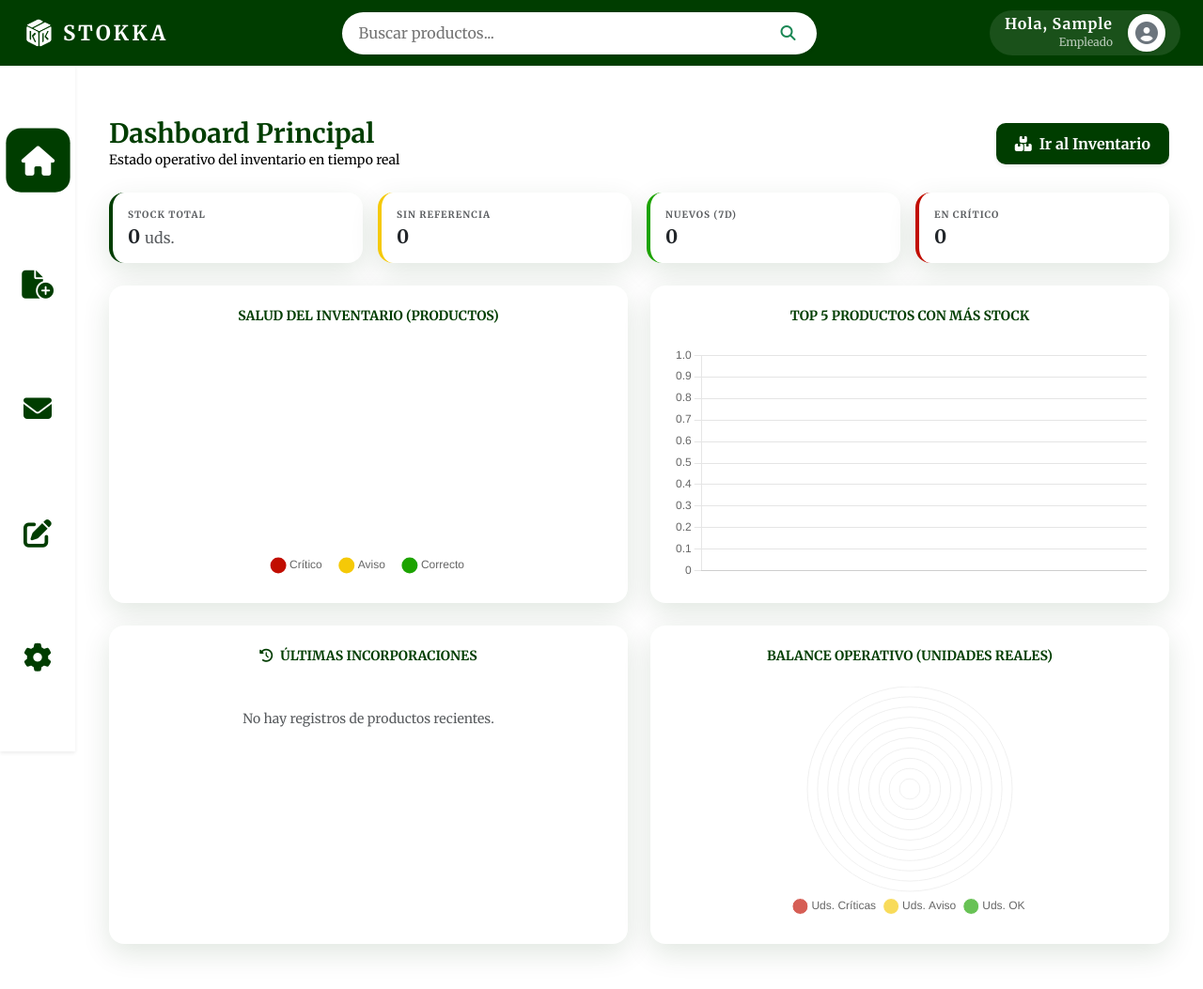
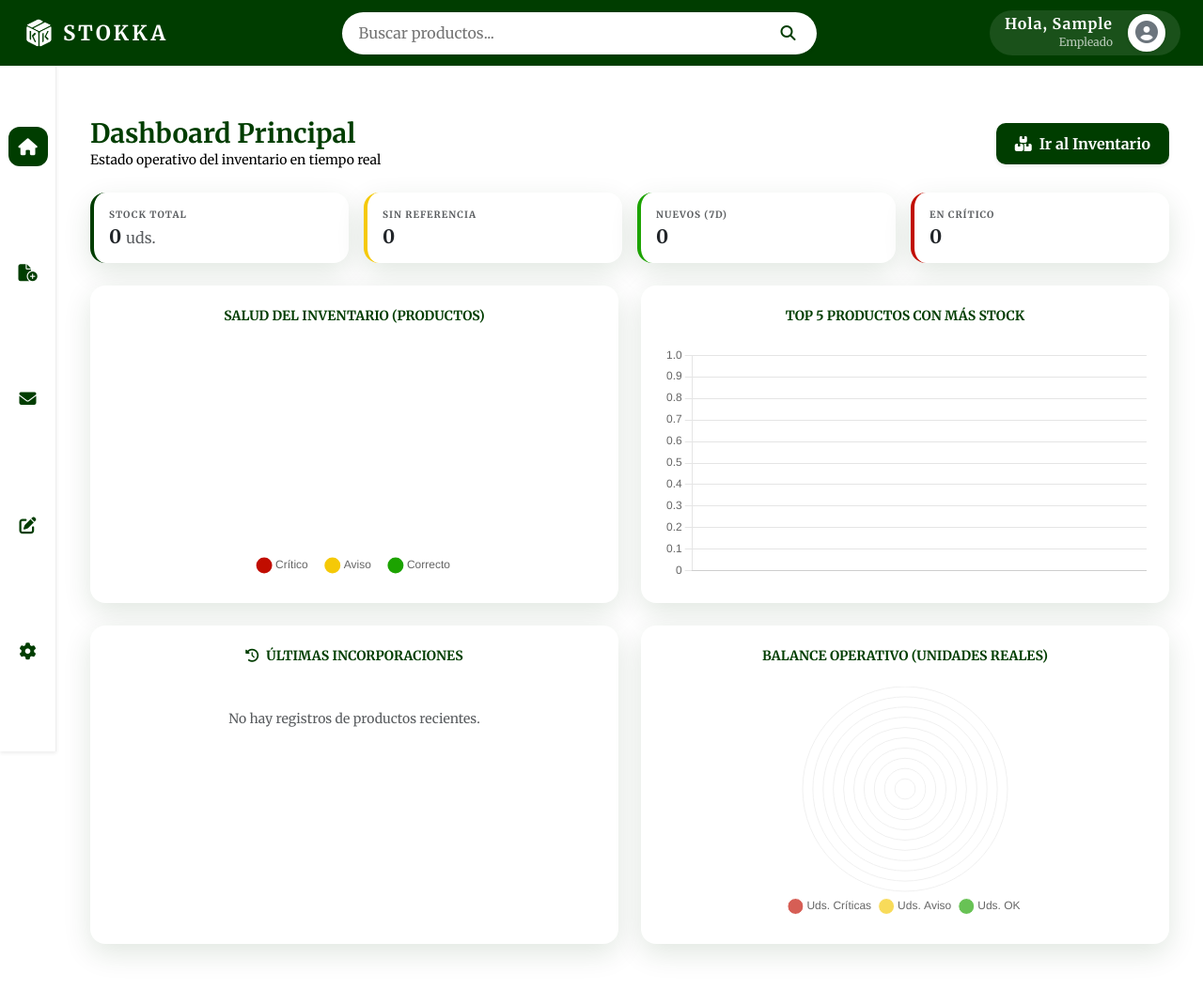
Before and after one commit to RaulGuiraoD/STOKKA, a Django app: page / in a window 1280 px wide. Shown: the whole page at 94% size. Run offline with Django 5.2, Linux system fonts and the light colour scheme; the visitor is signed in with stand-in values (Sample User, id 1); data that the repository does not hold is empty.

Commit message:
Rediseño del sidebar de base.html: modificación general, ahora es un poco mas estrecho, iconos un poco mas pequeños, al hacer hover se expande el sidebar y añadido nombres debajo para saber que es cada icono. Ademas se ha añadido menú desplegable para moviles (no es el final)

```diff
--- a/static/css/dashboard.css
+++ b/static/css/dashboard.css
@@ -1,7 +1,8 @@
 :root {
     --header-height: 70px;
-    --sidebar-width: 80px;
-    --verde-stokka: #003D00;
+    --sidebar-collapsed: 60px;
+    --sidebar-expanded: 95px;
+    --verde-stokka-light: #e6f0e6;
     --bg-gris: #F2F4F6;
 }
 
@@ -10,7 +11,11 @@
    ========================================================================== */
 
 /* Aseguramos la fuente en todo el proyecto */
-body, input, button, select, textarea {
+body,
+input,
+button,
+select,
+textarea {
     font-family: 'Merriweather', serif !important;
 }
 
@@ -43,6 +48,7 @@ body, input, button, select, textarea {
     font-weight: bold;
     letter-spacing: 3px;
 }
+
 .user-name {
     font-size: 8px;
     letter-spacing: 1px;
@@ -58,59 +64,151 @@ body, input, button, select, textarea {
     border-radius: 50%;
 }
 
-/* SIDEBAR: SEPARACIÓN IGUAL Y CONSTANTE */
+/* SIDEBAR */
 .dashboard-sidebar {
-    width: var(--sidebar-width);
+    width: var(--sidebar-collapsed);
     background-color: white;
     height: calc(100vh - var(--header-height));
     position: fixed;
+    top: var(--header-height);
     left: 0;
-    top: var(--header-height);
+    transition: width 0.25s cubic-bezier(0.4, 0, 0.2, 1);
+    overflow: hidden;
+    border-right: 1px solid #eee;
     z-index: 1020;
 }
 
+/* HOVER EXPAND */
+.dashboard-sidebar:hover {
+    width: var(--sidebar-expanded);
+}
+
+/* NAV */
 .nav-links {
     display: flex;
     flex-direction: column;
     align-items: center;
-    width: 100%;
-    /* Distribuye los iconos con el mismo espacio entre ellos */
     justify-content: space-evenly;
+    height: 100%;
 }
 
-.nav-icon {
-    width: 65px;
-    height: 65px;
+/* ITEM */
+.nav-item {
+    display: flex;
+    flex-direction: column;
+    align-items: center;
+    justify-content: center;
+    gap: 6px;
+    width: 100%;
+    padding: 6px 0;
+    color: var(--verde-stokka);
+    text-decoration: none;
+}
+
+/* CONTENEDOR VISUAL (CLAVE PARA ACTIVE) */
+.nav-item i {
+    font-size: 18px;
+    width: 42px;
+    height: 42px;
     display: flex;
     align-items: center;
     justify-content: center;
-    font-size: 30px;
-    text-decoration: none;
-    color: var(--verde-stokka);
-    transition: 0.3s cubic-bezier(0.4, 0, 0.2, 1);
-    border-radius: 15px;
+    border-radius: 12px;
+    transition: all 0.2s ease;
 }
 
-.nav-icon:hover,
-.nav-icon.active {
+/* TEXTO */
+.nav-text {
+    font-size: 10px;
+    opacity: 0;
+    transition: opacity 0.2s ease;
+}
+
+/* SHOW TEXT */
+.dashboard-sidebar:hover .nav-text {
+    opacity: 1;
+}
+
+/* HOVER ICON */
+.nav-item:hover i {
+    background-color: var(--verde-stokka-light);
+}
+
+/* ACTIVE SOLO EN ICONO (NO TODO EL ITEM) */
+.nav-item.active i {
     background-color: var(--verde-stokka);
     color: white;
-    transform: scale(1.05);
 }
 
-.dashboard-content {
-    margin-left: var(--sidebar-width);
-    margin-top: var(--header-height);
-    min-height: calc(100vh - var(--header-height));
+/* TEXTO ACTIVE */
+.nav-item.active .nav-text {
+    font-weight: bold;
 }
 
+/* CONTENT SHIFT */
+.dashboard-content {
+    margin-left: var(--sidebar-collapsed);
+    margin-top: var(--header-height);
+    transition: margin-left 0.25s cubic-bezier(0.4, 0, 0.2, 1);
+}
+
+.dashboard-sidebar:hover ~ .dashboard-content {
+    margin-left: var(--sidebar-expanded);
+}
+
+/* MOBILE SIDEBAR */
 @media (max-width: 991px) {
+
     .dashboard-sidebar {
-        display: none;
+        left: -100%;
+        width: 220px;
+        transition: left 0.3s ease;
+    }
+
+    .dashboard-sidebar.active {
+        left: 0;
+    }
+
+    .dashboard-sidebar:hover {
+        width: 220px; /* fijo en móvil */
+    }
+
+    /* Mostrar texto siempre en móvil */
+    .nav-text {
+        opacity: 1;
+    }
+
+    /* Layout horizontal en móvil */
+    .nav-item {
+        flex-direction: row;
+        justify-content: flex-start;
+        padding: 12px 20px;
+        gap: 15px;
+    }
+
+    .nav-item i {
+        width: 35px;
+        height: 35px;
     }
 
     .dashboard-content {
         margin-left: 0;
+    }
+
+    /* Overlay */
+    .sidebar-overlay {
+        position: fixed;
+        top: var(--header-height);
+        left: 0;
+        width: 100%;
+        height: calc(100vh - var(--header-height));
+        background: rgba(0,0,0,0.3);
+        z-index: 1010;
+        display: none;
+    }
+
+    .sidebar-overlay.active {
+        display: block;
     }
 }
 
@@ -118,12 +216,24 @@ body, input, button, select, textarea {
    ESTILOS NO PERTENECIENTES AL BASE.HTML (No tocados)
    ========================================================================== */
 
-/* Aquí podrías añadir otros estilos específicos de vistas si los hubiera */
+/* Aquí se pueden añadir otros estilos específicos de vistas si los hubiera */
 
 /* --- Títulos y Tipografía --- */
-h1, .h1 { font-size: 1.75rem !important; } /* Tamaño más contenido para h1 */
-h2, .h2 { font-size: 1.5rem !important; }
-h3, .h3 { font-size: 1.25rem !important; }
+h1,
+.h1 {
+    font-size: 1.75rem !important;
+}
+
+/* Tamaño más contenido para h1 */
+h2,
+.h2 {
+    font-size: 1.5rem !important;
+}
+
+h3,
+.h3 {
+    font-size: 1.25rem !important;
+}
 
 /* --- Sombra Stokka Global --- */
 .shadow-stokka {
--- a/templates/base.html
+++ b/templates/base.html
@@ -41,6 +41,9 @@
 
 <body>
     <header class="dashboard-header fixed-top d-flex align-items-center justify-content-between px-4">
+        <button class="btn text-white d-lg-none me-2" id="toggleSidebar">
+            <i class="fa-solid fa-bars"></i>
+        </button>
         <div class="header-left d-flex align-items-center gap-2" onclick="location.href='{% url 'index' %}'"
             style="cursor:pointer;">
             <img src="{% static 'assets/Logo stokka.png' %}" class="mini-logo" alt="Logo">
@@ -52,7 +55,7 @@
                 style="max-width: 500px;">
                 <input type="text" class="border-0 w-100 py-1" placeholder="Buscar productos..." style="outline: none;">
                 <button class="border-0 bg-transparent text-success">
-                    <i class="fa-solid fa-magnifying-glass"></i>
+                    <i class="fa-solid fa-magnifying-glass" style="color: var(--verde-stokka);"></i>
                 </button>
             </div>
         </div>
@@ -60,22 +63,24 @@
         <div class="header-right">
             <div class="user-identity d-flex align-items-center gap-3 px-3 py-1 rounded-pill">
                 <div class="user-text text-end d-none d-sm-block">
-                    <span class="user-name d-block fw-bold fs-6 text-white" style="line-height: 1.2;">
+                    <a href="{% url 'perfil' %}" class="user-name d-block fw-bold fs-6 text-white" style="line-height: 1.2; text-decoration: none;">
                         Hola, {{ user.first_name|capfirst }}
-                    </span>
-                    <span class="user-role d-block"
-                        style="font-size: 0.75rem; font-weight: 500; color: rgba(255, 255, 255, 0.7);">
+                    </a>
+                    <a href="{% url 'perfil' %}" class="user-role d-block"
+                        style="font-size: 0.75rem; font-weight: 500; color: rgba(255, 255, 255, 0.7); text-decoration: none;">
                         {{ user.get_rol_display|capfirst }}
-                    </span>
+                    </a>
                 </div>
 
                 <div class="user-avatar-circle shadow-sm overflow-hidden d-flex align-items-center justify-content-center bg-white border border-white border-2"
                     style="width: 40px; height: 40px; border-radius: 50%;">
+                    <a href="{% url 'perfil' %}">
                     {% if user.perfil.foto %}
                     <img src="{{ user.perfil.foto.url }}" alt="Avatar" class="w-100 h-100 object-fit-cover">
                     {% else %}
                     <i class="fa-solid fa-circle-user text-secondary fs-4"></i>
                     {% endif %}
+                    </a>
                 </div>
             </div>
         </div>
@@ -85,34 +90,39 @@
         <nav class="dashboard-sidebar shadow-sm">
             <div class="nav-links d-flex flex-column align-items-center h-100">
                 <a href="{% url 'index' %}"
-                    class="nav-icon {% if request.resolver_match.url_name == 'index' %}active{% endif %}" title="Home">
+                    class="nav-item {% if request.resolver_match.url_name == 'index' %}active{% endif %}">
                     <i class="fa-solid fa-house"></i>
+                    <span class="nav-text">Inicio</span>
                 </a>
 
-                <a href="{% url 'inventario' %}" class="nav-icon {% if request.resolver_match.url_name == 'inventario' %}active{% endif %}" title="Inventario">
+                <a href="{% url 'inventario' %}"
+                    class="nav-item {% if request.resolver_match.url_name == 'inventario' %}active{% endif %}">
                     <i class="fa-solid fa-file-circle-plus"></i>
+                    <span class="nav-text">Inventario</span>
                 </a>
 
                 {% if user.es_admin_o_dueño %}
                 <a href="{% url 'gestion_usuarios' %}"
-                    class="nav-icon {% if request.resolver_match.url_name == 'gestion_usuarios' %}active{% endif %}"
-                    title="Gestión Usuarios">
+                    class="nav-item {% if request.resolver_match.url_name == 'gestion_usuarios' %}active{% endif %}">
                     <i class="fa-solid fa-users-gear"></i>
+                    <span class="nav-text">Usuarios</span>
                 </a>
                 {% endif %}
 
-                <a href="#" class="nav-icon" title="Mensajes">
+                <a href="#" class="nav-item">
                     <i class="fa-solid fa-envelope"></i>
+                    <span class="nav-text">Mensajes</span>
                 </a>
 
-                <a href="#" class="nav-icon" title="Editar">
+                <a href="#" class="nav-item">
                     <i class="fa-solid fa-pen-to-square"></i>
+                    <span class="nav-text">Editar</span>
                 </a>
 
                 <a href="{% url 'perfil' %}"
-                    class="nav-icon {% if request.resolver_match.url_name == 'perfil' %}active{% endif %}"
-                    title="Ajustes">
+                    class="nav-item {% if request.resolver_match.url_name == 'perfil' %}active{% endif %}">
                     <i class="fa-solid fa-gear"></i>
+                    <span class="nav-text">Ajustes</span>
                 </a>
             </div>
         </nav>
@@ -158,6 +168,24 @@
                 }, 3000);
             });
         });
+
+        const toggleBtn = document.getElementById("toggleSidebar");
+        const sidebar = document.querySelector(".dashboard-sidebar");
+
+        // crear overlay dinámicamente
+        const overlay = document.createElement("div");
+        overlay.classList.add("sidebar-overlay");
+        document.body.appendChild(overlay);
+
+        toggleBtn.addEventListener("click", () => {
+            sidebar.classList.toggle("active");
+            overlay.classList.toggle("active");
+        });
+
+        overlay.addEventListener("click", () => {
+            sidebar.classList.remove("active");
+            overlay.classList.remove("active");
+        });
     </script>
 </body>
 
```
Also changed, not shown: static/css/estilos.css (+1 -14 lines).
